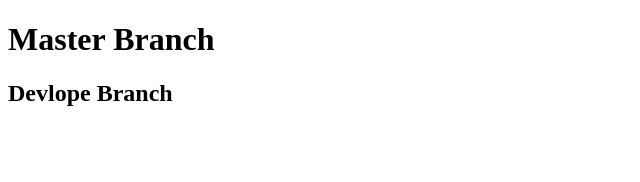
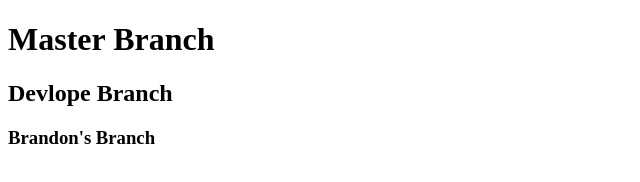
Before and after one commit to mercedezbray/teamGit, a plain HTML site: page index.html in a window 1280 px wide. Shown: the whole page, without its empty margins (0-640 px from the left). Drawn offline with Linux system fonts and the light colour scheme.

Commit message:
Second Commit

```diff
--- a/index.html
+++ b/index.html
@@ -10,6 +10,7 @@
 
     <h1>Master Branch</h1>
     <h2>Devlope Branch</h2>
+    <h3>Brandon's Branch</h3>
 
 </body>
 </html>
```
